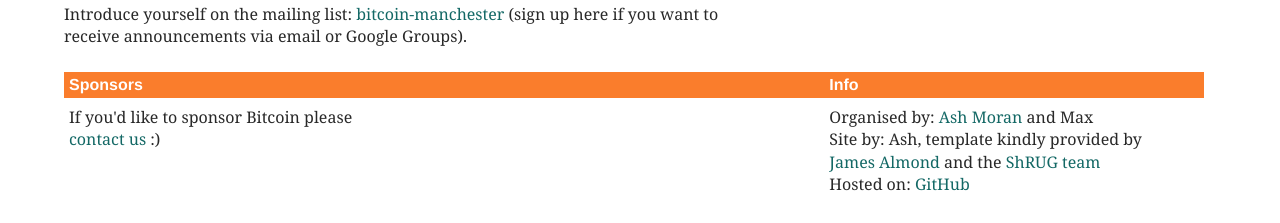
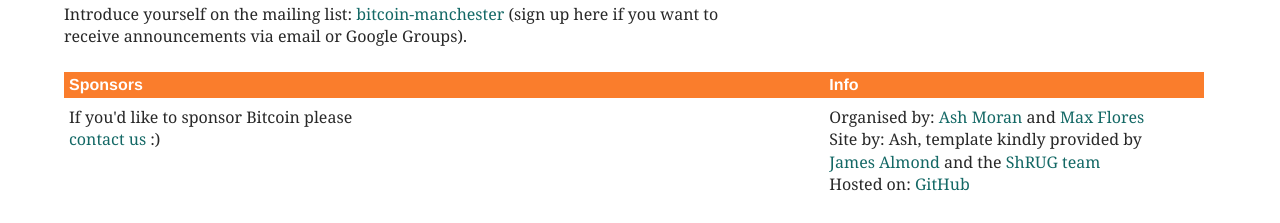
Before and after one commit to bitcoinmanchester/bitcoinmanchester_site_v1, a Jekyll site: the page built from index.html, in a window 1280 px wide. Shown: the part 674-897 px from the top of the page. Built offline with Jekyll 4.4.1, drawn with Linux system fonts in a browser that asks for light colours; nearby versions of some CDN libraries; comment, search, counter and statistics services are not loaded.

Commit message:
Link to Max's LinkedIn profile

```diff
--- a/_layouts/default.html
+++ b/_layouts/default.html
@@ -134,7 +134,7 @@ URL: http://stuffandnonsense.co.uk/projects/320andup
   <ul id="links" class="last">
     <li class="title">Info</li>
     <li>
-    Organised by: <a href="mailto:ash@ashleymoran.net">Ash Moran</a> and Max
+    Organised by: <a href="mailto:ash@ashleymoran.net">Ash Moran</a> and <a href="https://www.linkedin.com/pub/max-flores/41/30/912">Max Flores</a>
     </li>
     <li>Site by: Ash, template kindly provided by <a href="http://jamesalmond.com">James Almond</a> and the <a href="http://shrug.org/" title="ShRUG">ShRUG team</a></li>
     <li>Hosted on: <a href="http://github.com/bitcoinmanchester">GitHub</a></li>
```
